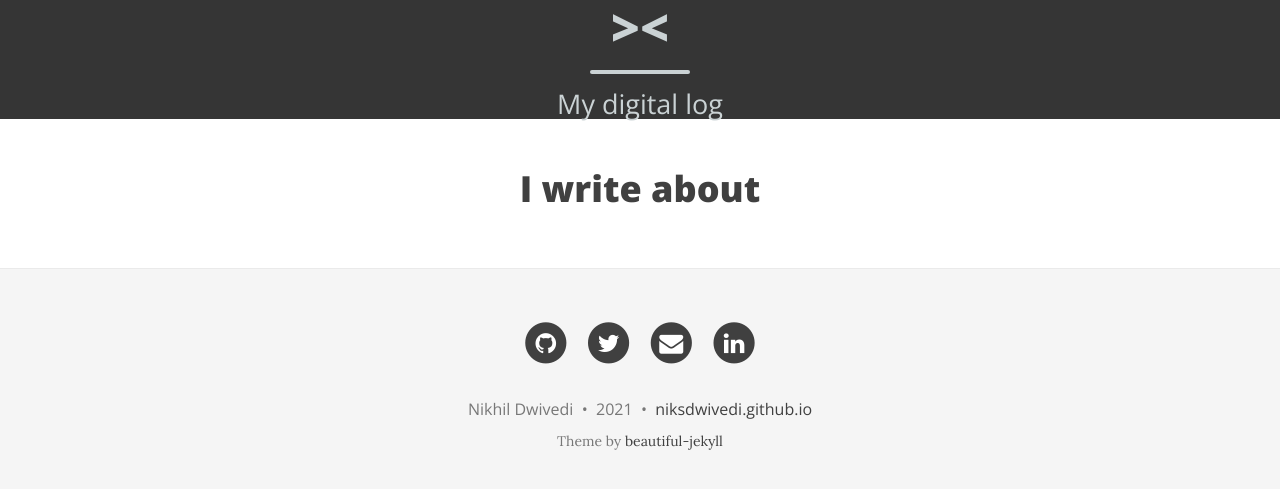
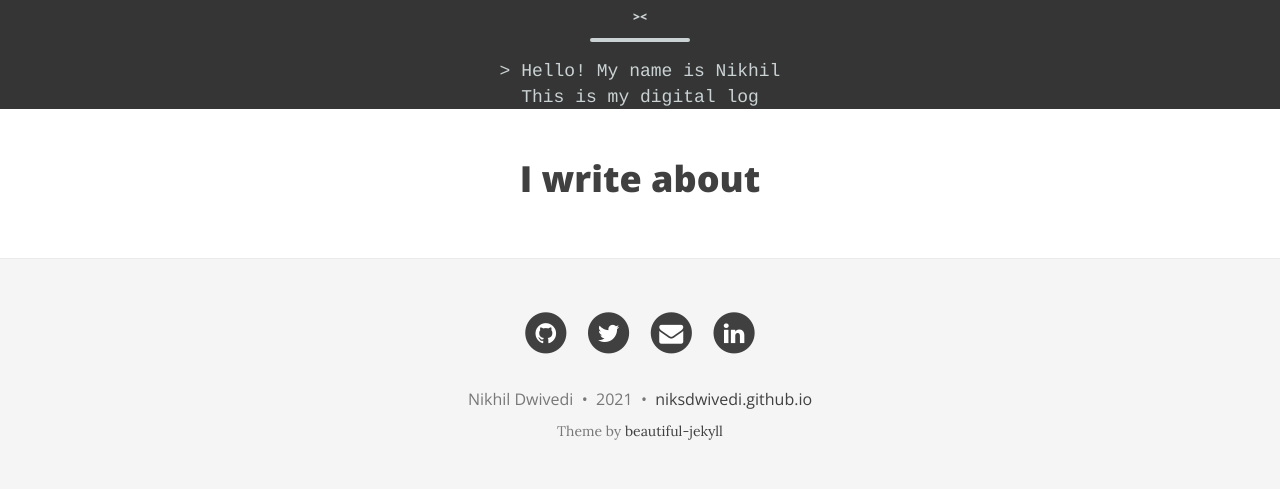
Before and after one commit to niksdwivedi/niksdwivedi.github.io, a Jekyll site: the page built from index.html, in a window 1280 px wide. Shown: the top 489 px of the page. Built offline with Jekyll 4.4.1, drawn with Linux system fonts in a browser that asks for light colours; nearby versions of some CDN libraries; the list of posts is cut into pages by our own code.

Commit message:
Header changes

```diff
--- a/_includes/header.html
+++ b/_includes/header.html
@@ -5,15 +5,10 @@
     <div class="row">
       <div class="col-lg-8 col-lg-offset-2 col-md-10 col-md-offset-1">
         <div class="{{ include.type }}-heading">
-          <h1>{% if page.title %}{{ page.title }}{% else %}<br/>{% endif %}</h1>
-		  {% if page.subtitle %}
-		    {% if include.type == "page" %}
+          <h6>{% if page.title %}{{ page.title }}{% else %}<br/>{% endif %}</h6>
             <hr class="small">
-            <span class="{{ include.type }}-subheading">{{ page.subtitle }}</span>
-			{% else %}
-			<h2 class="{{ include.type }}-subheading">{{ page.subtitle }}</h2>
-			{% endif %}
-		  {% endif %}
+            <span class="header-section-description">> Hello! My name is Nikhil</span> <br/>
+            <span class="header-section-description">This is my digital log</span> <br/>
 
 		  {% if include.type == "post" %}
 		  <span class="post-meta">Posted on {{ page.date | date: "%B %-d, %Y" }}</span>
--- a/css/main.css
+++ b/css/main.css
@@ -356,6 +356,15 @@ footer .theme-by {
   bottom: 0;
   display: none;
 }
+.header-section-description {
+  font-family: 'Roboto Mono', Courier, Helvetica, sans-serif;
+  font-size: 18px;
+  color: #CAD2D4;
+  font-weight: 400;
+  text-decoration: none;
+  line-height: 20px;
+}
+
 @media only screen and (min-width: 768px) {
 }
 
```
